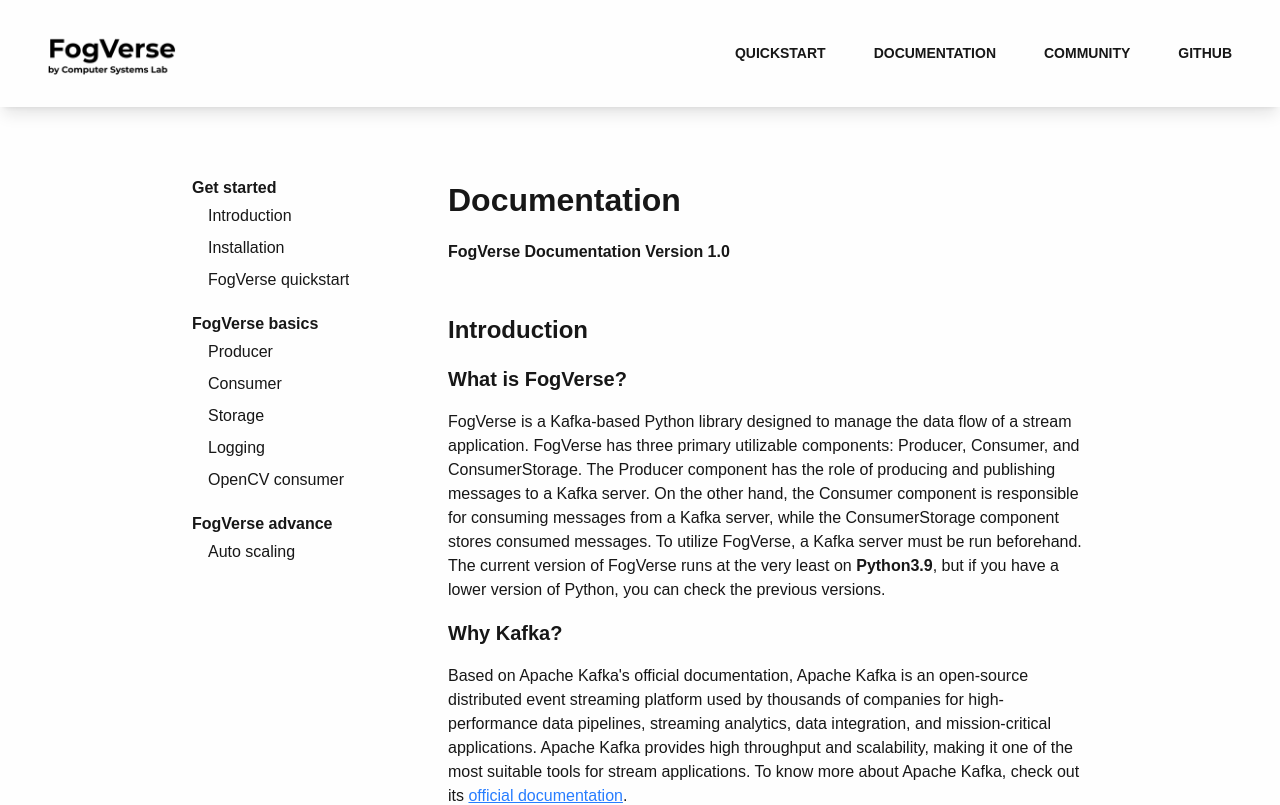
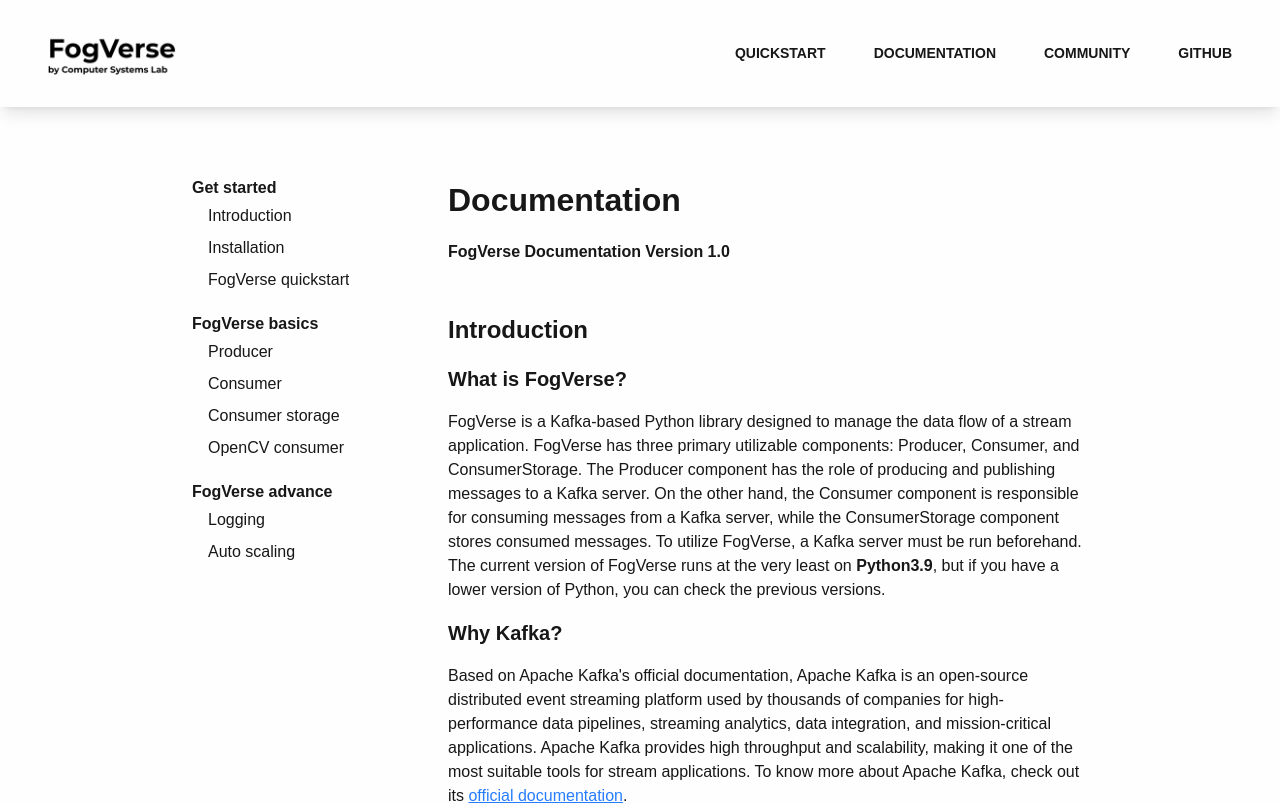
Before and after one commit to FXDROS/fogverse-documentation, a Next.js app: page /documentation in a window 1280 px wide. Shown: the top 805 px of the page. Built offline with nearby package versions, Linux system fonts and the light colour scheme.

Commit message:
refactor: change order and title

```diff
--- a/src/components/navbar/constants.ts
+++ b/src/components/navbar/constants.ts
@@ -49,12 +49,8 @@
         path: "#consumer",
       },
       {
-        title: "Storage",
-        path: "#storage",
-      },
-      {
-        title: "Logging",
-        path: "#logging",
+        title: "Consumer storage",
+        path: "#consumer-storage",
       },
       {
         title: "OpenCV consumer",
@@ -67,6 +63,10 @@
     path: "#fogverse-advance",
     content: [
       {
+        title: "Logging",
+        path: "#logging",
+      },
+      {
         title: "Auto scaling",
         path: "#auto-scaling",
       },
```
